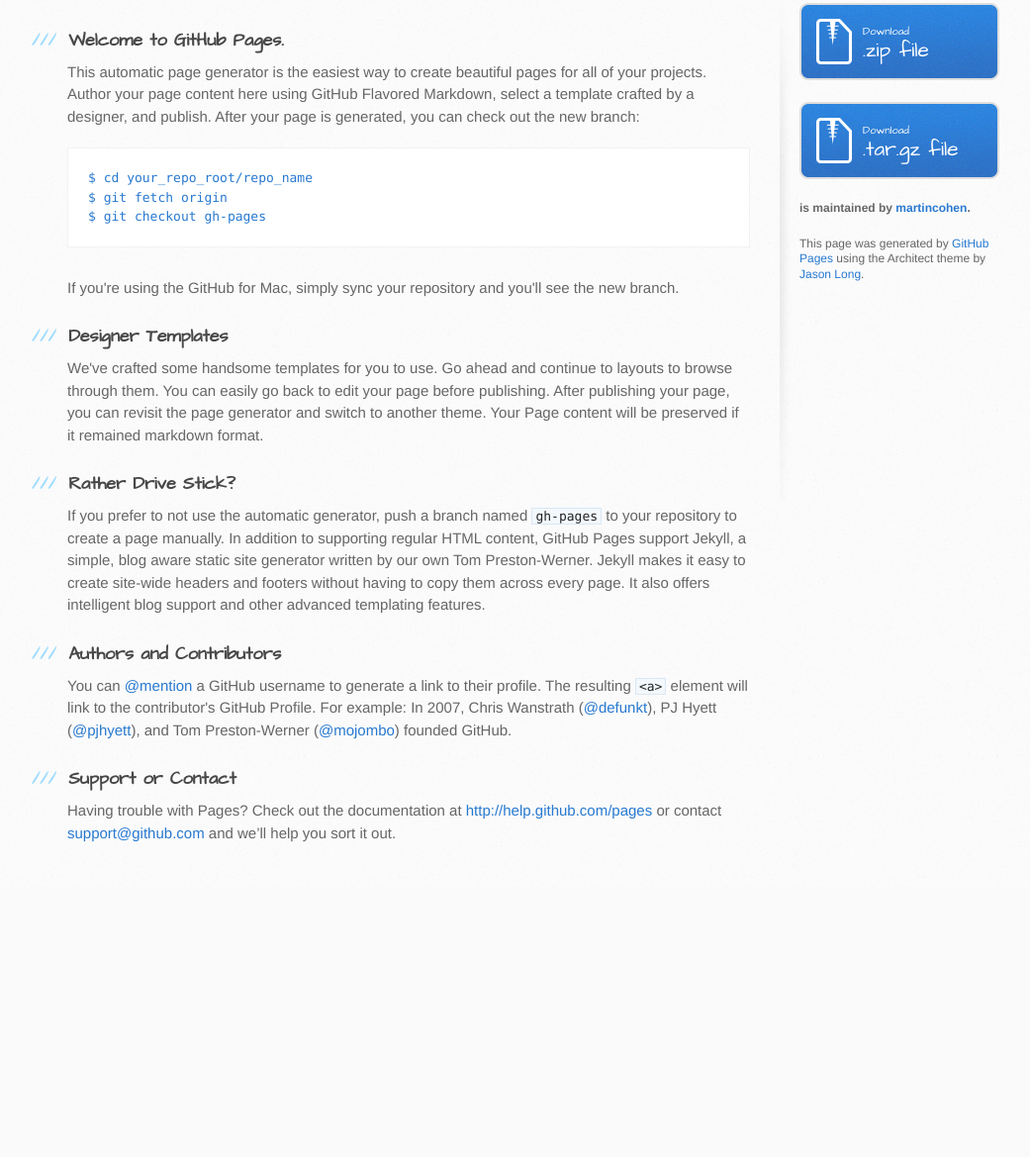
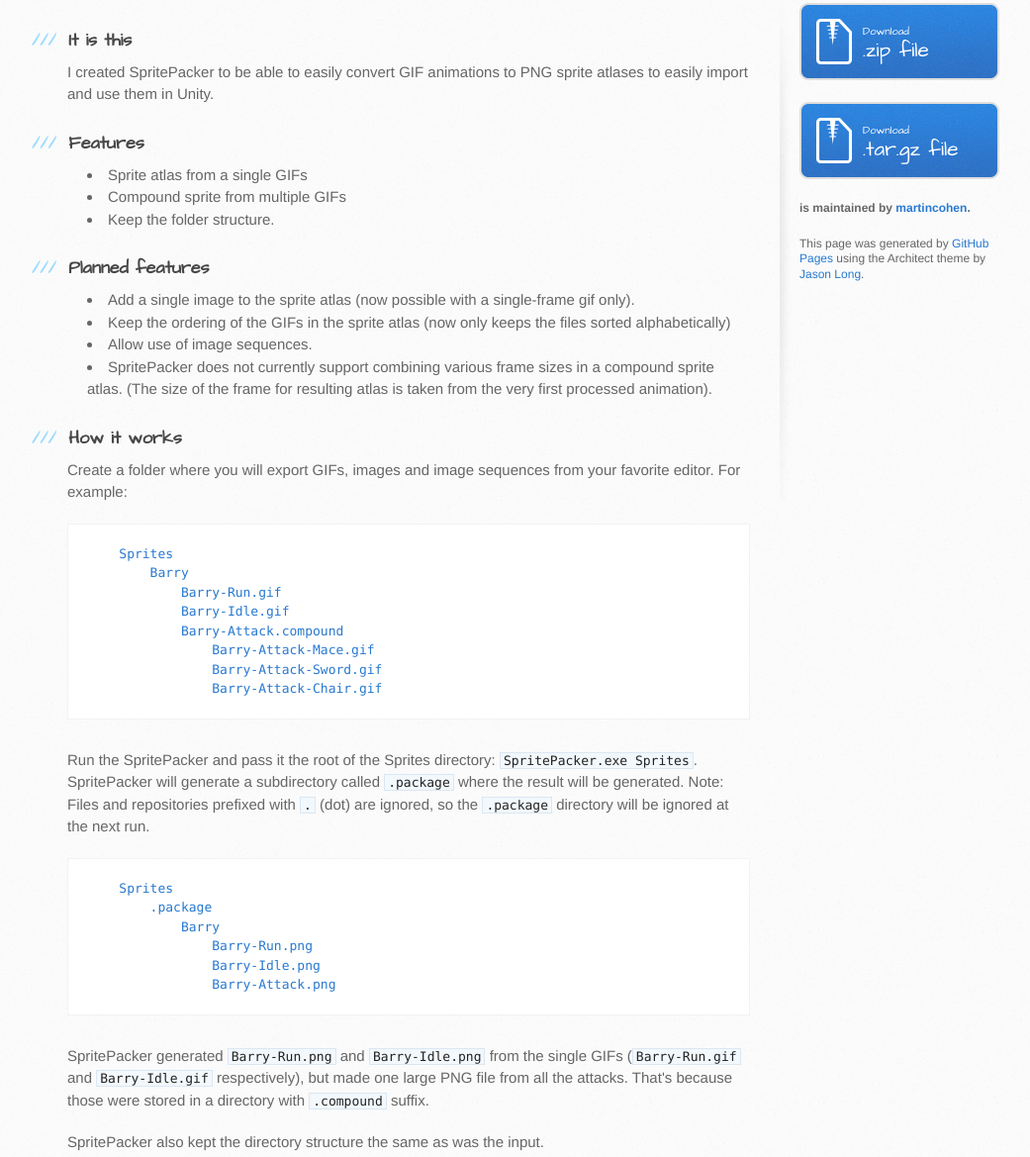
Before and after one commit to UIKit0/SpritePacker, a plain HTML site: page index.html in a window 1280 px wide. Shown: the part 263-1432 px from the top of the page at 99% size, without its empty margins (102-1143 px from the left). Before the commit the page ends 1159 px from the top, so only its background shows below. Drawn offline with Linux system fonts and the light colour scheme.

```diff
--- a/index.html
+++ b/index.html
@@ -29,36 +29,53 @@
       <div class="inner clearfix">
         <section id="main-content">
           <h3>
-<a name="welcome-to-github-pages" class="anchor" href="#welcome-to-github-pages"><span class="octicon octicon-link"></span></a>Welcome to GitHub Pages.</h3>
+<a name="it-is-this" class="anchor" href="#it-is-this"><span class="octicon octicon-link"></span></a>It is this</h3>
 
-<p>This automatic page generator is the easiest way to create beautiful pages for all of your projects. Author your page content here using GitHub Flavored Markdown, select a template crafted by a designer, and publish. After your page is generated, you can check out the new branch:</p>
+<p>I created SpritePacker to be able to easily convert GIF animations to PNG sprite atlases to easily import and use them in Unity.</p>
 
-<pre><code>$ cd your_repo_root/repo_name
-$ git fetch origin
-$ git checkout gh-pages
+<h3>
+<a name="features" class="anchor" href="#features"><span class="octicon octicon-link"></span></a>Features</h3>
+
+<ul>
+<li>Sprite atlas from a single GIFs</li>
+<li>Compound sprite from multiple GIFs</li>
+<li>Keep the folder structure.</li>
+</ul><h3>
+<a name="planned-features" class="anchor" href="#planned-features"><span class="octicon octicon-link"></span></a>Planned features</h3>
+
+<ul>
+<li>Add a single image to the sprite atlas (now possible with a single-frame gif only).</li>
+<li>Keep the ordering of the GIFs in the sprite atlas (now only keeps the files sorted alphabetically)</li>
+<li>Allow use of image sequences.</li>
+<li>SpritePacker does not currently support combining various frame sizes in a compound sprite atlas. (The size of the frame for resulting atlas is taken from the very first processed animation).</li>
+</ul><h3>
+<a name="how-it-works" class="anchor" href="#how-it-works"><span class="octicon octicon-link"></span></a>How it works</h3>
+
+<p>Create a folder where you will export GIFs, images and image sequences from your favorite editor. For example:</p>
+
+<pre><code>    Sprites
+        Barry
+            Barry-Run.gif
+            Barry-Idle.gif
+            Barry-Attack.compound
+                Barry-Attack-Mace.gif
+                Barry-Attack-Sword.gif
+                Barry-Attack-Chair.gif
 </code></pre>
 
-<p>If you're using the GitHub for Mac, simply sync your repository and you'll see the new branch.</p>
+<p>Run the SpritePacker and pass it the root of the Sprites directory: <code>SpritePacker.exe Sprites</code>. SpritePacker will generate a subdirectory called <code>.package</code> where the result will be generated. Note: Files and repositories prefixed with <code>.</code> (dot) are ignored, so the <code>.package</code> directory will be ignored at the next run.</p>
 
-<h3>
-<a name="designer-templates" class="anchor" href="#designer-templates"><span class="octicon octicon-link"></span></a>Designer Templates</h3>
+<pre><code>    Sprites
+        .package
+            Barry
+                Barry-Run.png
+                Barry-Idle.png
+                Barry-Attack.png
+</code></pre>
 
-<p>We've crafted some handsome templates for you to use. Go ahead and continue to layouts to browse through them. You can easily go back to edit your page before publishing. After publishing your page, you can revisit the page generator and switch to another theme. Your Page content will be preserved if it remained markdown format.</p>
+<p>SpritePacker generated <code>Barry-Run.png</code> and <code>Barry-Idle.png</code> from the single GIFs (<code>Barry-Run.gif</code> and <code>Barry-Idle.gif</code> respectively), but made one large PNG file from all the attacks. That's because those were stored in a directory with <code>.compound</code> suffix.</p>
 
-<h3>
-<a name="rather-drive-stick" class="anchor" href="#rather-drive-stick"><span class="octicon octicon-link"></span></a>Rather Drive Stick?</h3>
-
-<p>If you prefer to not use the automatic generator, push a branch named <code>gh-pages</code> to your repository to create a page manually. In addition to supporting regular HTML content, GitHub Pages support Jekyll, a simple, blog aware static site generator written by our own Tom Preston-Werner. Jekyll makes it easy to create site-wide headers and footers without having to copy them across every page. It also offers intelligent blog support and other advanced templating features.</p>
-
-<h3>
-<a name="authors-and-contributors" class="anchor" href="#authors-and-contributors"><span class="octicon octicon-link"></span></a>Authors and Contributors</h3>
-
-<p>You can <a href="https://github.com/blog/821" class="user-mention">@mention</a> a GitHub username to generate a link to their profile. The resulting <code>&lt;a&gt;</code> element will link to the contributor's GitHub Profile. For example: In 2007, Chris Wanstrath (<a href="https://github.com/defunkt" class="user-mention">@defunkt</a>), PJ Hyett (<a href="https://github.com/pjhyett" class="user-mention">@pjhyett</a>), and Tom Preston-Werner (<a href="https://github.com/mojombo" class="user-mention">@mojombo</a>) founded GitHub.</p>
-
-<h3>
-<a name="support-or-contact" class="anchor" href="#support-or-contact"><span class="octicon octicon-link"></span></a>Support or Contact</h3>
-
-<p>Having trouble with Pages? Check out the documentation at <a href="http://help.github.com/pages">http://help.github.com/pages</a> or contact <a href="mailto:support@github.com">support@github.com</a> and we’ll help you sort it out.</p>
+<p>SpritePacker also kept the directory structure the same as was the input.</p>
         </section>
 
         <aside id="sidebar">
```
Also changed, not shown: params.json (+1 -1 lines).
